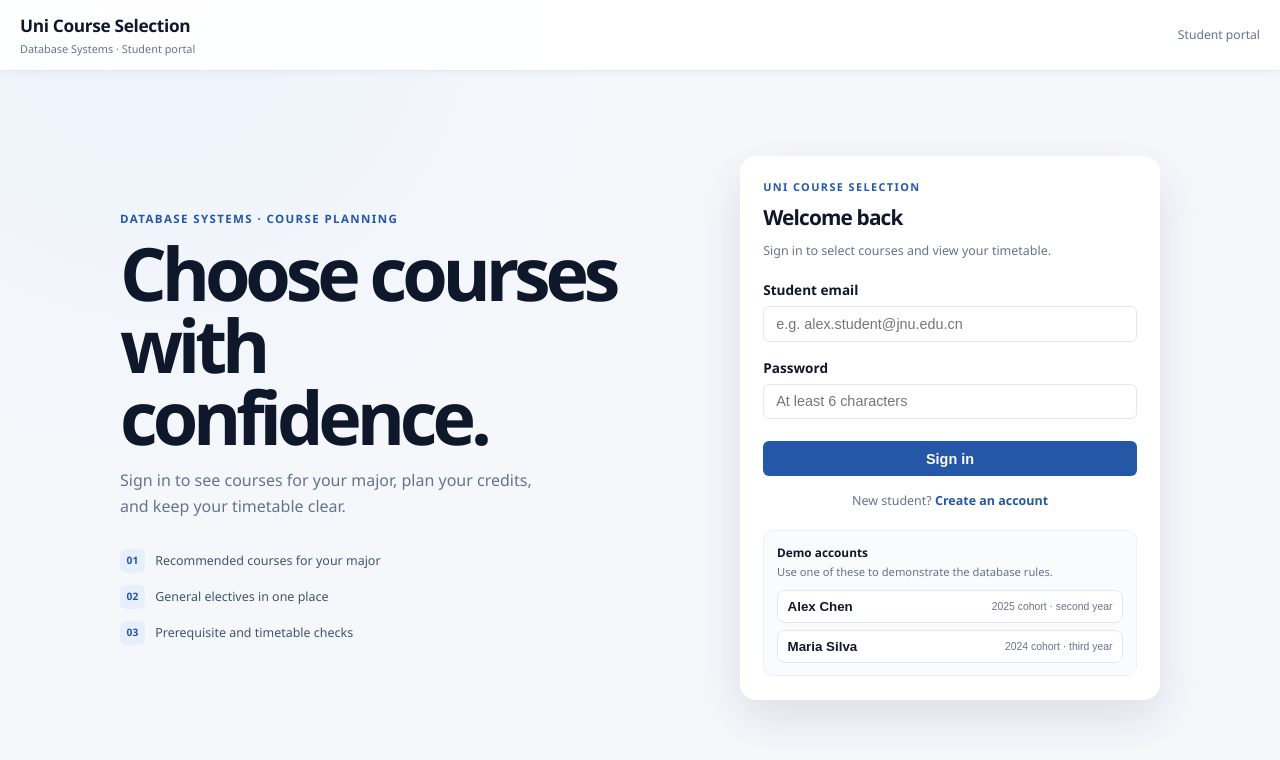
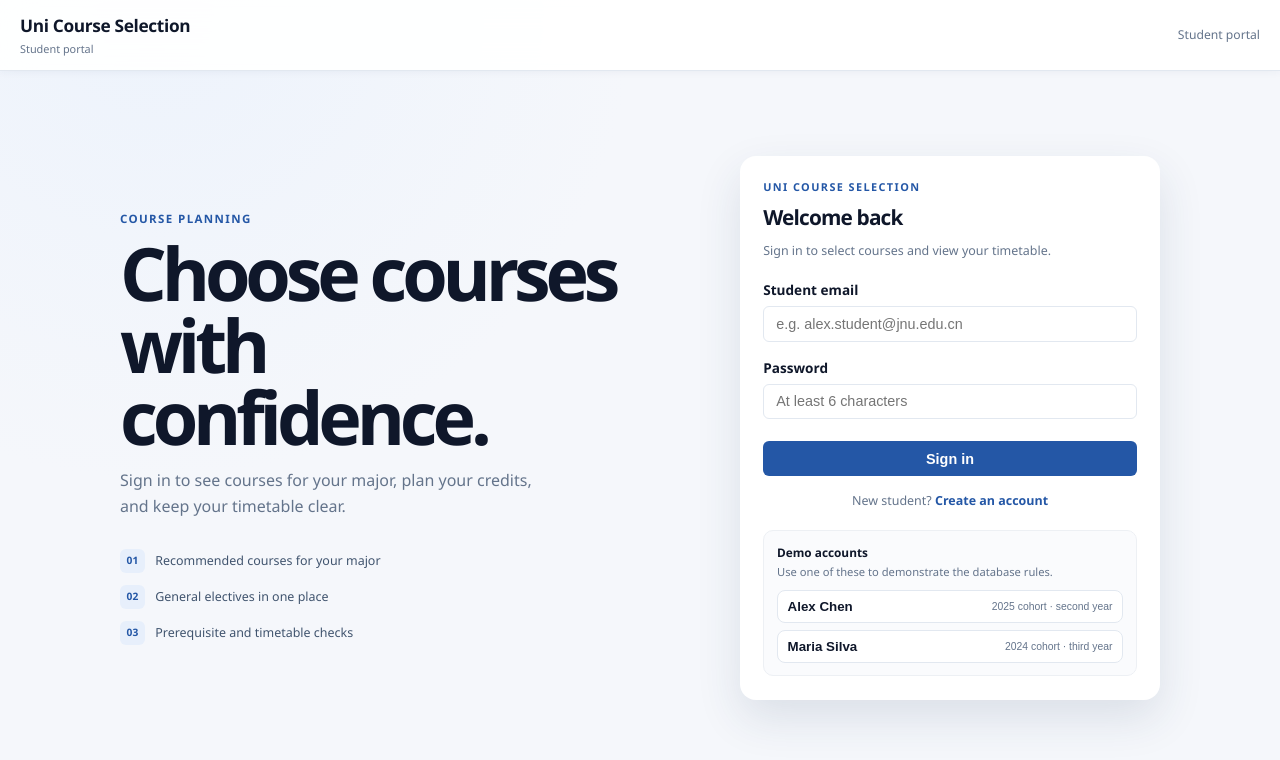
Before and after one commit to mahmoud-abdalla-eg/db-systems-p2-uni-course-selection, a React (Vite) app in the folder src/frontend/: page / in a window 1280 px wide. Shown: the top 760 px of the page. Built offline with nearby package versions, Linux system fonts and the light colour scheme.

Commit message:
Simplify visible portal labels

```diff
--- a/src/frontend/src/App.jsx
+++ b/src/frontend/src/App.jsx
@@ -169,7 +169,7 @@ export default function App() {
         <Navbar user={null} />
         <main className="auth-page">
           <section className="auth-welcome">
-            <p className="eyebrow">Database Systems · Course planning</p>
+            <p className="eyebrow">Course planning</p>
             <h1>Choose courses with confidence.</h1>
             <p>Sign in to see courses for your major, plan your credits, and keep your timetable clear.</p>
             <div className="auth-points">
@@ -310,7 +310,7 @@ export default function App() {
 
             {activeTab === "rules" && (
               <section className="rules-view" aria-labelledby="rules-title">
-                <p className="kicker">Database Systems · Course planning</p>
+                <p className="kicker">Course planning</p>
                 <h2 id="rules-title">Selection rules</h2>
                 <p className="rules-intro">Each enrollment is checked before it is written to the database.</p>
                 <div className="rules-list">
--- a/src/frontend/src/components/Navbar.jsx
+++ b/src/frontend/src/components/Navbar.jsx
@@ -6,7 +6,7 @@ export default function Navbar({ user, catalogCategory, onCatalogChange, onOpenA
       <a className="brand" href="#top" aria-label="Uni Course Selection home">
         <div>
           <span>Uni Course Selection</span>
-          <small>Database Systems · Student portal</small>
+          <small>Student portal</small>
         </div>
       </a>
 
```
